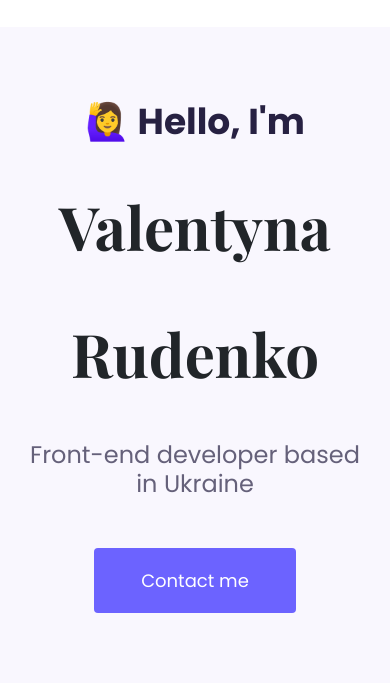
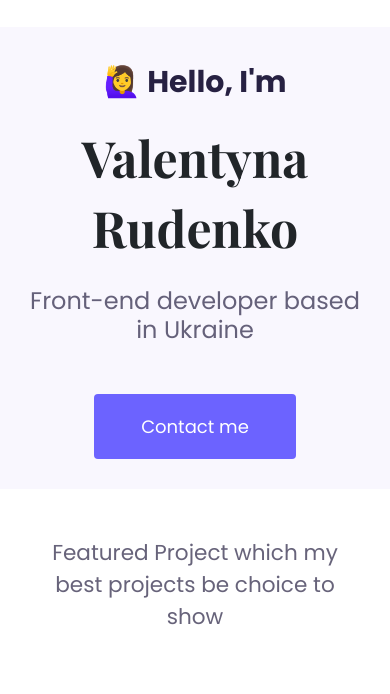
Before and after one commit to Valentyna09/portfolio-project, a plain HTML site: page index.html in a window 390 px wide. Shown: the part 78-772 px from the top of the page. Drawn offline with nearby package versions, Linux system fonts and the light colour scheme.

Commit message:
Update styles.css

```diff
--- a/src/styles.css
+++ b/src/styles.css
@@ -180,7 +180,7 @@ img {
 }
 /* MAIN  */
 .main-content {
-    padding: 70px 25px;
+    padding: 30px 25px;
     text-align: center;
 }
 .main-content h1 {
@@ -198,10 +198,14 @@ img {
 
 /* HOME  */
 .header-home {
-    padding: 70px 25px;
+    padding: 30px 25px;
 }
 .header-home h1 {
-    font-size: 60px;
+    font-size: 50px;
+    line-height: 70px;
+}
+.header-home p {
+    font-size: 30px;
 }
 .project {
     padding: 0;
```
